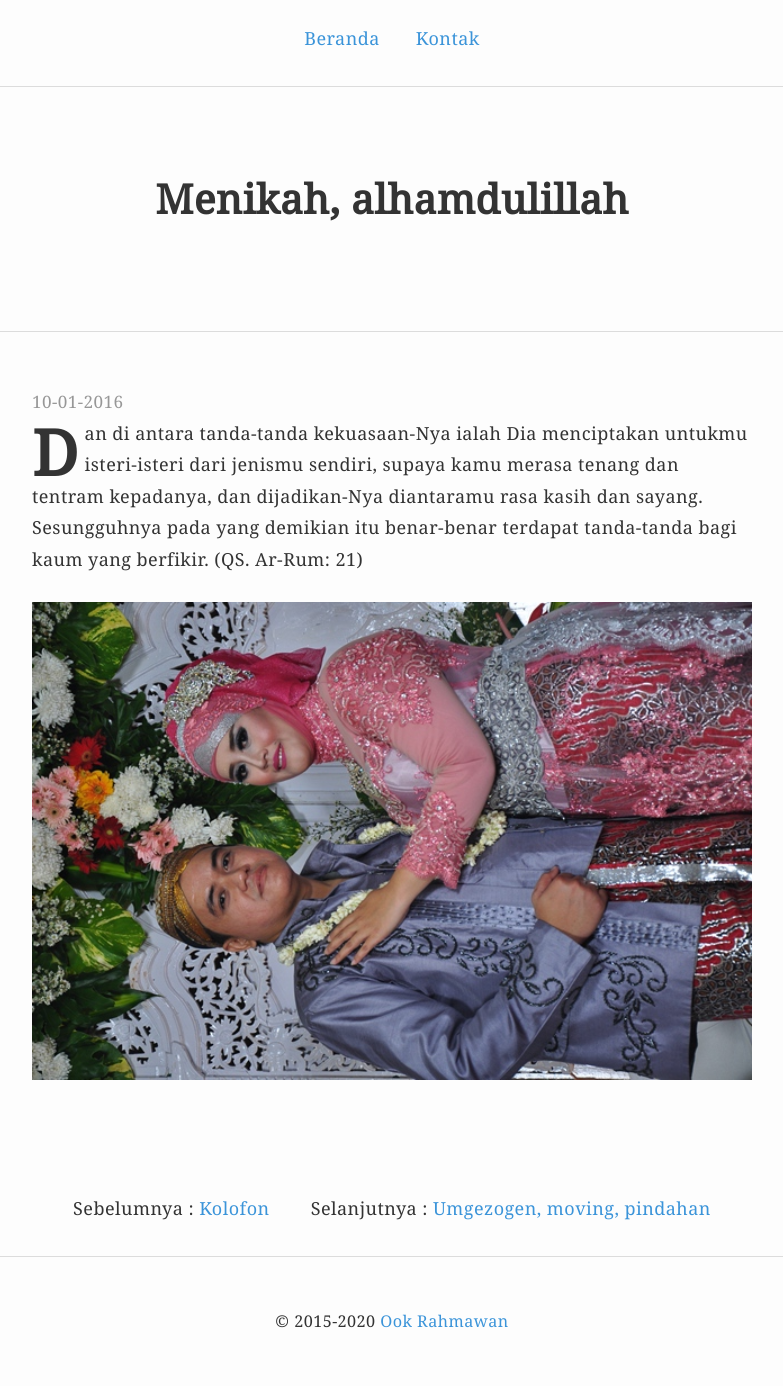
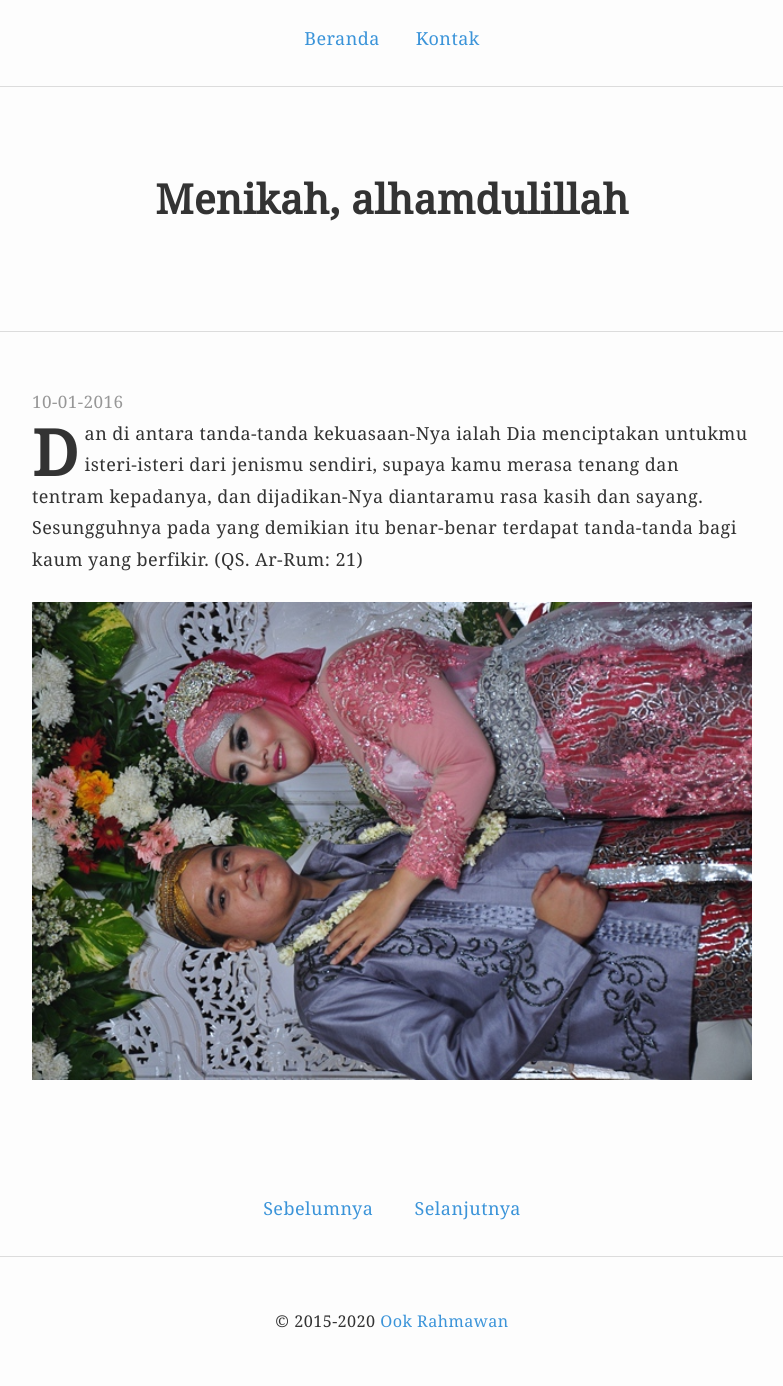
Before and after one commit to krhmwn/krhmwn.github.io, a Jekyll site: the page built from _posts/2016-01-10-menikah-alhamdulillah.markdown, in a window 1280 px wide. Shown: the whole page, without its empty margins (248-1031 px from the left). Built offline with Jekyll 4.4.1, drawn with Linux system fonts in a browser that asks for light colours.

Commit message:
Update v.5.2

```diff
--- a/_layouts/post.html
+++ b/_layouts/post.html
@@ -9,8 +9,8 @@ layout: default
 {{content}}
 </article>
 <nav><ul><li>
-{% if page.previous.url %}Sebelumnya : <a href="{{ page.previous.url }}">{{page.previous.title}}</a></li>
+{% if page.previous.url %}<a href="{{ page.previous.url }}">Sebelumnya</a></li>
 {% endif %}
-<li>{% if page.next.url %}Selanjutnya : <a href="{{ page.next.url }}">{{page.next.title}}</a></li></ul>
+<li>{% if page.next.url %}<a href="{{ page.next.url }}">Selanjutnya</a></li></ul>
 {% endif %}
 </nav>
```
